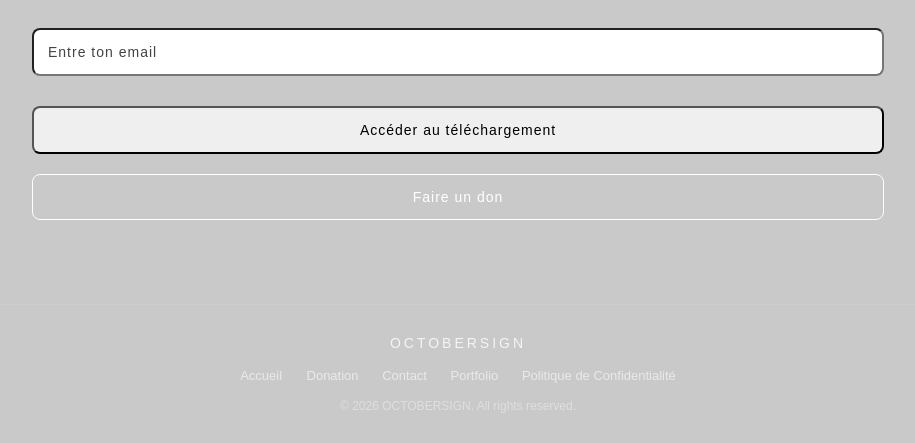
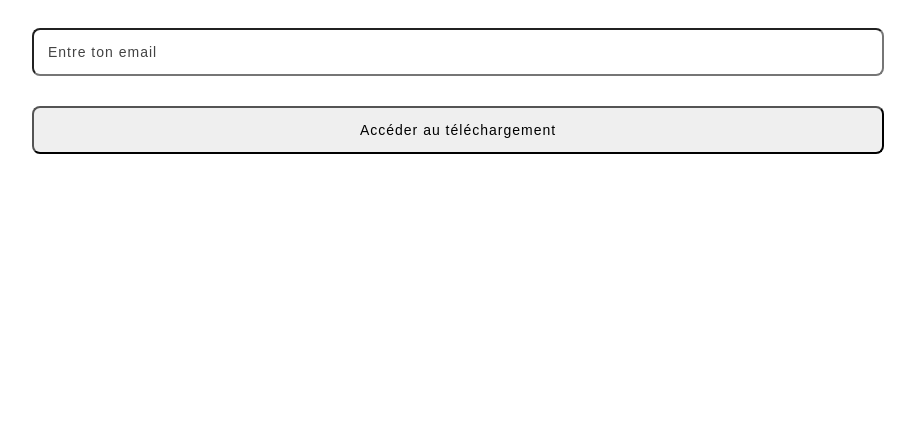
Before and after one commit to jeremy-paradis/Hiliers-Sound, a PHP site: page / in a window 1280 px wide. Shown: the part 645-1088 px from the top of the page, without its empty margins (182-1097 px from the left). Run offline with PHP 8.4, Linux system fonts and the light colour scheme; some libraries are stand-ins or nearby versions.

Commit message:
mise à jour

```diff
--- a/style.css
+++ b/style.css
@@ -8,7 +8,7 @@
 /* Body global */
 body {
 
-    background: #c9c9c9;
+    background: #ffffff;
     color: #fff;
     font-family: Arial, Helvetica, sans-serif;
 
```
